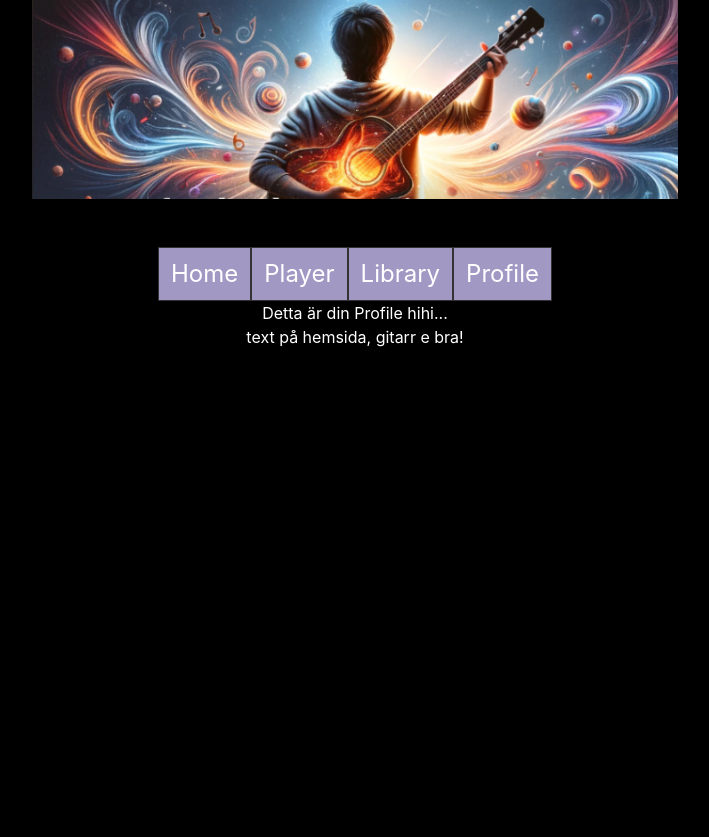
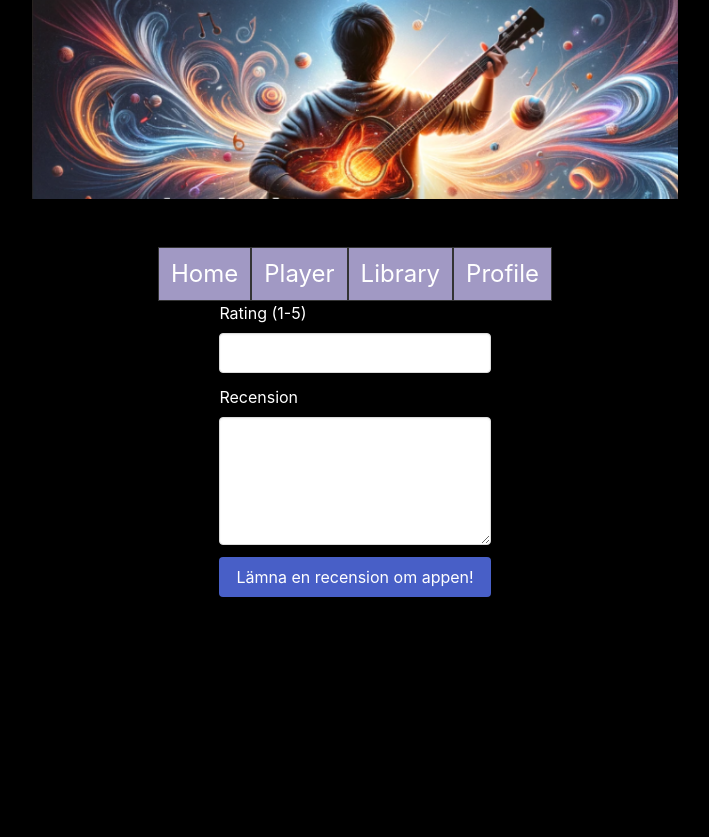
Before and after one commit to Derpy113/testapp1-InstrumentalMagic, a PHP site: page /profile.php in a window 1280 px wide. Shown: the part 49-886 px from the top of the page, without its empty margins (285-994 px from the left). Run offline with PHP 8.4, Linux system fonts and the light colour scheme; the visitor is signed in with stand-in values (Sample User, id 1).

Commit message:
dev commit

```diff
--- /dev/null
+++ b/php/controller/ProfileController.php
@@ -0,0 +1,17 @@
+<?php
+include_once("autoload.php");
+
+class ProfileController {
+    private $reviewDAO;
+
+    public function __construct(){
+        $con = new Connection();
+        $this->reviewDAO = new ReviewDAO($con);
+    }
+
+    public function addReview($UserProfile_ID, $textContent, $rating) {
+        return $this->reviewDAO->insertReview($UserProfile_ID, $textContent, $rating);
+    }
+
+    // Du kan lägga till fler metoder här för att hantera andra aspekter av profilsidan om det behövs.
+}
--- a/php/controller/ReviewController.php
+++ b/php/controller/ReviewController.php
@@ -15,5 +15,8 @@
       $reviewsToShow = array_slice($allReviews,0,4);
       return $reviewsToShow;
     }
+    public function addReview($UserProfile_ID, $textContent, $rating) {
+      return $this->getReviews->insertReview($UserProfile_ID, $textContent, $rating);
+  }
 
   }
--- a/php/model/database/dao/ReviewDAO.php
+++ b/php/model/database/dao/ReviewDAO.php
@@ -20,5 +20,15 @@
       return $stmt->fetchAll(PDO::FETCH_CLASS, Review::class);
     }
 
+    public function insertReview($UserProfile_ID, $textContent, $rating) {
+      $sqlQuery = "INSERT INTO appreviews (UserProfile_ID, textContent, rating) VALUES (:UserProfile_ID, :textContent, :rating)";
+      $stmt = $this->con->getPDO()->prepare($sqlQuery);
+      $stmt->bindParam(':UserProfile_ID', $UserProfile_ID);
+      $stmt->bindParam(':textContent', $textContent);
+      $stmt->bindParam(':rating', $rating);
+      $stmt->execute();
+      return $this->con->getPDO()->lastInsertId();
+  }
+
 
   }
--- a/php/model/database/dao/UserDAO.php
+++ b/php/model/database/dao/UserDAO.php
@@ -43,6 +43,18 @@ class UserDAO
         $statement = $this->con->getPDO()->prepare($sqlQuery);
         $statement->execute([ 'username' => $username, 'userPassword' => $userPassword ]);
     }
+
+    public function updateUsername($userId, $newUsername) {
+        $sqlQuery = 'UPDATE userprofile SET Username = :newUsername WHERE UserProfile_ID = :userId';
+        $statement = $this->con->getPDO()->prepare($sqlQuery);
+        $statement->execute(['newUsername' => $newUsername, 'userId' => $userId]);
+    }
+
+    public function updateUserPassword($userId, $newPassword) {
+        $sqlQuery = 'UPDATE userprofile SET UserPassword = :newPassword WHERE UserProfile_ID = :userId';
+        $statement = $this->con->getPDO()->prepare($sqlQuery);
+        $statement->execute(['newPassword' => $newPassword, 'userId' => $userId]);
+    }
 }
 
 ?>
--- a/profile.php
+++ b/profile.php
@@ -1,12 +1,27 @@
 <?php
-session_start();
+include_once("autoload.php");
+$profileController = new ProfileController();
+$userDAO = new UserDAO(new Connection());
 
-// Kontrollera om användaren är inloggad
-if (!isset($_SESSION['username'])) {
-    // Användaren är inte inloggad, omdirigera till inloggningssidan
-    header("Location: loginpage.php");
-    exit;
+// if (!isset($_SESSION['user_id'])) {
+//     header("Location: loginpage.php");
+//     exit;
+// }
+
+// $UserProfile_ID = $_SESSION['user_id'];
+
+// Kontrollera om formuläret har skickats
+if ($_SERVER["REQUEST_METHOD"] == "POST") {
+    $UserProfile_ID = 2; // hårdkodat -> kommer ersättas med sessionsvariabeln efter inlogg.
+    $textContent = $_POST['textContent'];
+    $rating = $_POST['rating'];
+
+    $profileController->addReview($UserProfile_ID, $textContent, $rating);
+
+    // ger input tack för recension
+    echo "<script>alert('Tack för din recension!');</script>";
 }
+
 ?>
 
     <!DOCTYPE html>
@@ -18,7 +33,9 @@ if (!isset($_SESSION['username'])) {
         <link rel="stylesheet" href="https://cdn.jsdelivr.net/npm/bulma@0.9.3/css/bulma.min.css">
         <link rel="stylesheet" href="style.css">
         <style>
-
+        h1 {
+            color:white;
+        }
         </style>
     </head>
     <body>
@@ -46,8 +63,27 @@ if (!isset($_SESSION['username'])) {
         <!-- Innehåll på sidan -->
         <main>
             <div class="container">
-                <p>Detta är din Profile hihi...</p>
-                <p>text på hemsida, gitarr e bra!</p>
+            <div class="forms">
+            <form method="post">
+            <div class="field">
+                <label class="label"><h1>Rating (1-5)</h1></label>
+                <div class="control">
+                    <input class="input" type="number" name="rating" min="1" max="5" required>
+                </div>
+            </div>
+            <div class="field">
+                <label class="label"><h1>Recension</h1></label>
+                <div class="control">
+                    <textarea class="textarea" name="textContent" required></textarea>
+                </div>
+            </div>
+            <div class="control">
+                <button class="button is-link" type="submit">Lämna en recension om appen!</button>
+            </div>
+        </form>
+
+
+            </div>
             </div>
         </main>
 
```
Also changed, not shown: php/model/database/entity/userprofile.php (+32 -3 lines).
